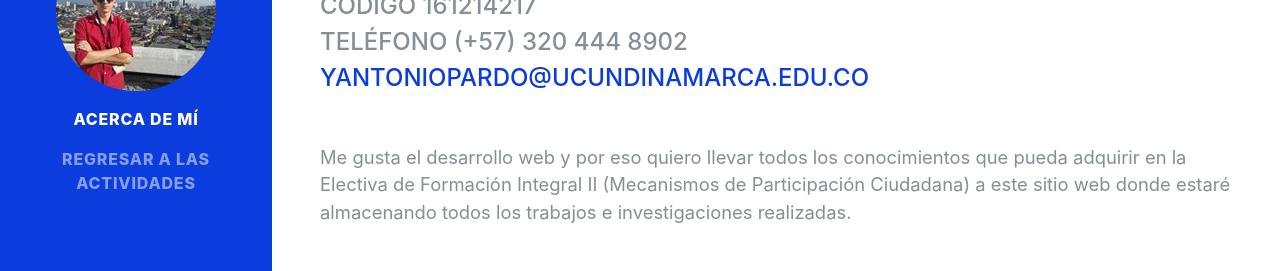
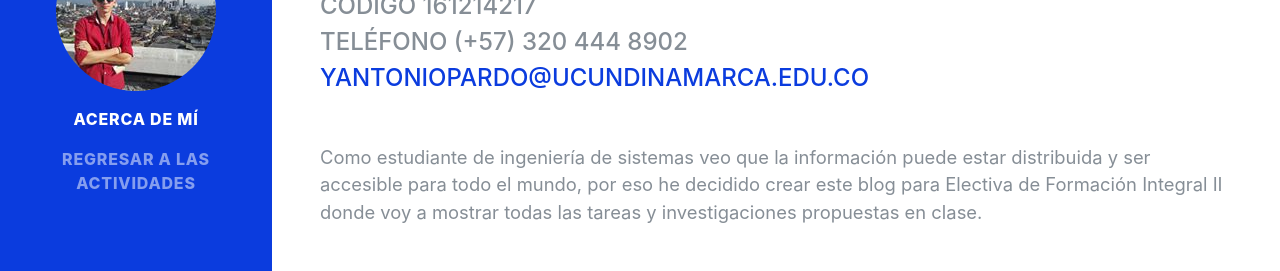
Before and after one commit to Yojanpardo/estado_colombiano, a plain HTML site: page about/index.html in a window 1280 px wide. Shown: the part 341-612 px from the top of the page. Drawn offline with nearby package versions, Linux system fonts and the light colour scheme; a web font is replaced by a local one.

```diff
--- a/about/index.html
+++ b/about/index.html
@@ -60,7 +60,7 @@
           <br>
           <a href="mailto:yantoniopardo@ucundinamarca.edu.co">yantoniopardo@ucundinamarca.edu.co</a>
         </div>
-        <p class="lead mb-5">Me gusta el desarrollo web y por eso quiero llevar todos los conocimientos que pueda adquirir en la Electiva de Formación Integral II (Mecanismos de Participación Ciudadana) a este sitio web donde estaré almacenando todos los trabajos e investigaciones realizadas.</p>
+        <p class="lead mb-5">Como estudiante de ingeniería de sistemas veo que la información puede estar distribuida y ser accesible para todo el mundo, por eso he decidido crear este blog para Electiva de Formación Integral II donde voy a mostrar todas las tareas y investigaciones propuestas en clase.</p>
         <div class="social-icons">
           <a href="https://www.linkedin.com/in/yojan-antonio-pardo-zabala-16123213a/">
             <i class="fab fa-linkedin-in"></i>
```
Also changed, not shown: index.html (+2 -2 lines).
